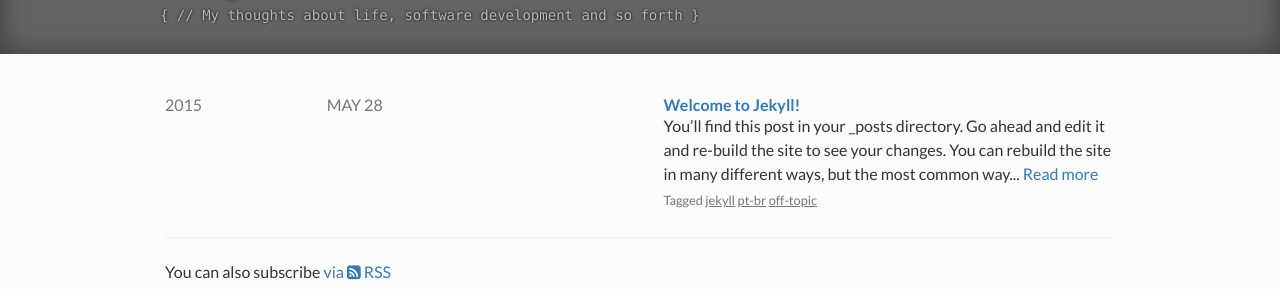
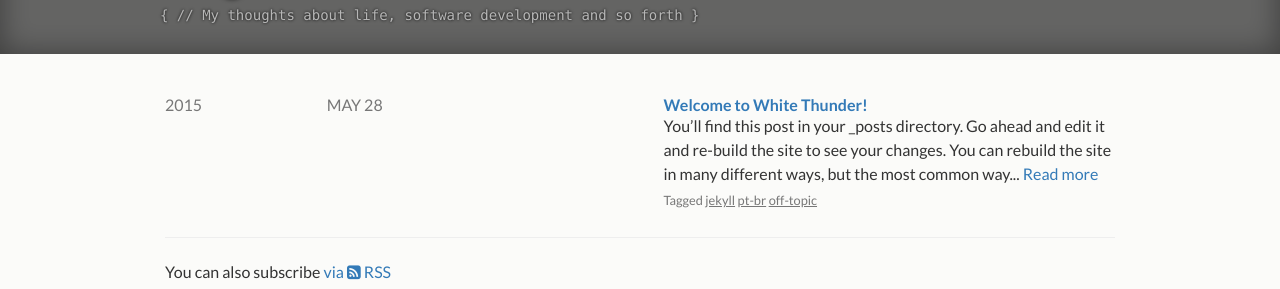
Before and after one commit to diogomoreira/white-thunder, a Jekyll site: the page built from blog.html, in a window 1280 px wide. Shown: the part 140-429 px from the top of the page. Built offline with Jekyll 4.4.1, drawn with Linux system fonts in a browser that asks for light colours; grey boxes are pictures that could not be loaded.

Commit message:
Changing blog post

```diff
--- a/_posts/2014-05-28-welcome-to-jekyll.markdown
+++ b/_posts/2014-05-28-welcome-to-white-thunder.md
@@ -1,9 +1,10 @@
 ---
 layout: post
-title:  "Welcome to Jekyll!"
+title:  "Welcome to White Thunder!"
 headline: "Some basic concepts"
 date:   2015-05-28 00:17:33
 categories: blog
+thumb: welcome
 tags: jekyll pt-br off-topic
 ---
 You’ll find this post in your `_posts` directory. Go ahead and edit it and re-build the site to see your changes. You can rebuild the site in many different ways, but the most common way is to run `jekyll serve`, which launches a web server and auto-regenerates your site when a file is updated.
```
